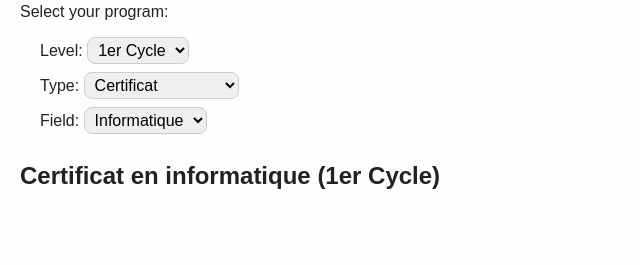
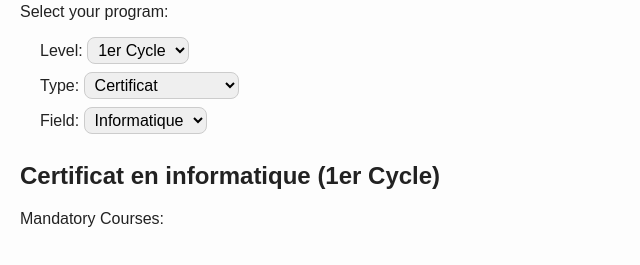
Before and after one commit to melinaroy/university-course-planner, a website with bundled scripts: page src/index.html in a window 1280 px wide. Shown: the part 79-344 px from the top of the page, without its empty margins (0-640 px from the left). Built offline with nearby package versions, Linux system fonts and the light colour scheme.

Commit message:
formatting and linting

```diff
--- a/src/classes/program.js
+++ b/src/classes/program.js
@@ -1,43 +1,48 @@
-
 export class Program {
   static programLevels = {
-        "cycle1": "1er Cycle",
-        "cycle2": "2e Cycle",
-        "cycle3": "3e Cycle",
-    }
+    cycle1: '1er Cycle',
+    cycle2: '2e Cycle',
+    cycle3: '3e Cycle',
+  };
 
   static programTypes = {
-        "cycle1": {
-            "certificate": "Certificat",
-            "bachelor": "Baccalauréat",
-            "microprogram": "Microprogramme",
+    cycle1: {
+      certificate: 'Certificat',
+      bachelor: 'Baccalauréat',
+      microprogram: 'Microprogramme',
     },
-        "cycle2": {
-            "master": "Maîtrise",
-            "microprogram": "Microprogramme",
+    cycle2: {
+      master: 'Maîtrise',
+      microprogram: 'Microprogramme',
     },
-        "cycle3": {
-            "doctorate": "Doctorat",
-        }
+    cycle3: {
+      doctorate: 'Doctorat',
+    },
   };
   static programFields = {
-        "computer-science": "Informatique"
-    }
+    'computer-science': 'Informatique',
+  };
 
   constructor(level, type, field) {
-        this.level = level
-        this.type = type
-        this.field = field
+    this.level = level;
+    this.type = type;
+    this.field = field;
 
     // labels
-        this.levelLabel = Program.programLevels[level]
+    this.levelLabel = Program.programLevels[level];
     this.typeLabel = Program.programTypes[level][type];
     this.fieldLabel = Program.programFields[field];
 
-        this.id = `${field.toLowerCase()}-${type.toLowerCase()}`.replaceAll(" ", "-")
+    this.id = `${field.toLowerCase()}-${type.toLowerCase()}`.replaceAll(
+      ' ',
+      '-',
+    );
+
+    // a program shouldn't change
+    Object.freeze(this);
   }
 
   toString() {
-        return `${this.typeLabel} en ${this.fieldLabel.toLowerCase()} (${this.levelLabel})`
+    return `${this.typeLabel} en ${this.fieldLabel.toLowerCase()} (${this.levelLabel})`;
   }
 }
--- a/src/index.html
+++ b/src/index.html
@@ -1,4 +1,4 @@
-<!DOCTYPE html>
+<!doctype html>
 <html lang="en">
   <head>
     <meta charset="utf-8" />
@@ -12,7 +12,8 @@
     <div id="program-selection">
       <p>Select your program:</p>
       <div id="program-level">
-      <label>Level:
+        <label
+          >Level:
           <select id="program-level-selector">
             <option value="cycle1" selected>1er Cycle</option>
             <option value="cycle2">2e Cycle</option>
@@ -20,15 +21,17 @@
           </select>
         </label>
       </div>
-    <div id = "program-type">
-      <label>Type:
+      <div id="program-type">
+        <label
+          >Type:
           <select id="program-type-selector">
             <!-- dynamically filled -->
           </select>
         </label>
       </div>
-    <div id = "program-field">
-      <label>Field:
+      <div id="program-field">
+        <label
+          >Field:
           <select id="program-field-selector">
             <!-- dynamically filled -->
           </select>
@@ -37,6 +40,12 @@
     </div>
     <div id="found-program-section" class="hidden">
       <h2 id="program-title"></h2>
+      <div id="mandatory-courses-section">
+        <p>Mandatory Courses:</p>
+        <ul id="mandatory-courses">
+          <!-- dynamically filled -->
+        </ul>
+      </div>
     </div>
   </body>
 </html>
--- a/src/styles.css
+++ b/src/styles.css
@@ -26,5 +26,5 @@ select {
 }
 
 .hidden {
-    display:none;
+  display: none;
 }
```
Also changed, not shown: docs/object-oriented-design.md (+19 -19 lines), docs/use-cases.md (+6 -6 lines), eslint.config.mjs (added, +16 -0 lines), package.json (added, +35 -0 lines), src/main.js (+29 -30 lines), README.md, 3 other files. Lines whose indentation alone changed are shown as unchanged.
